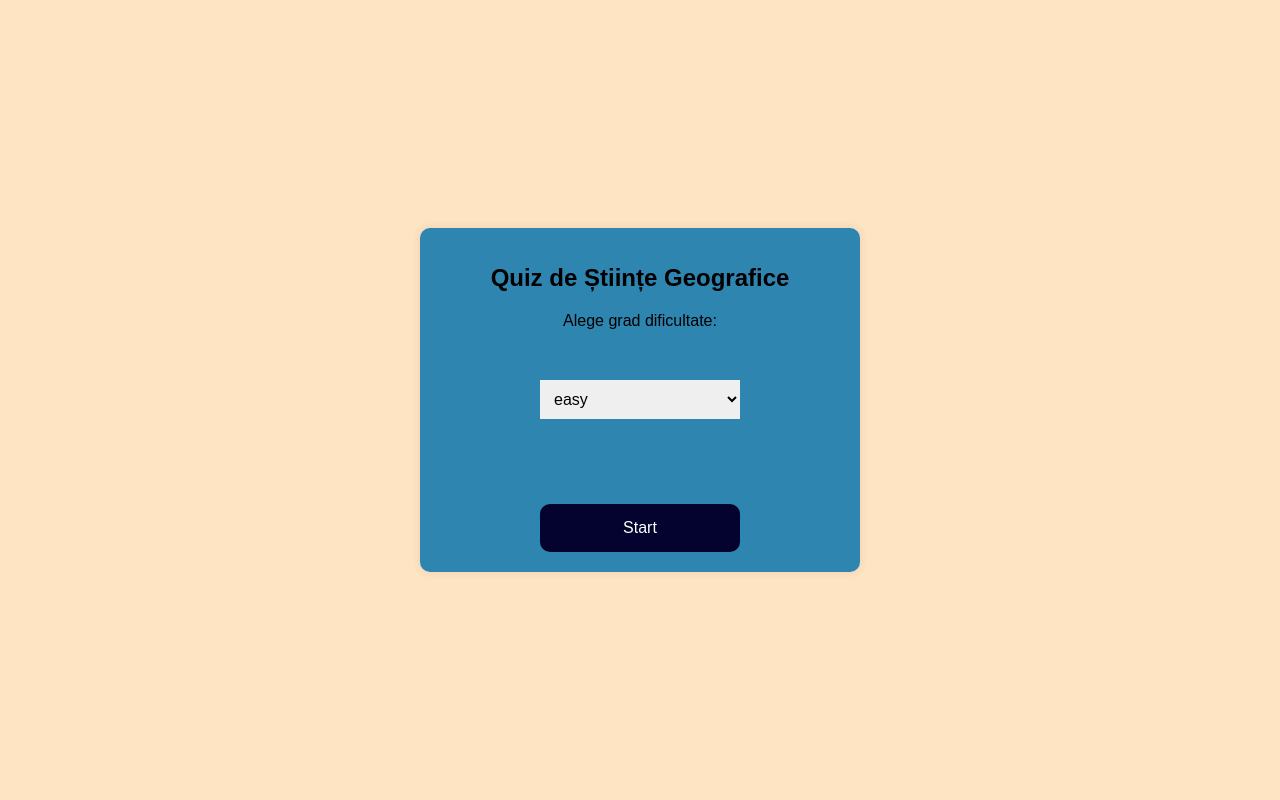
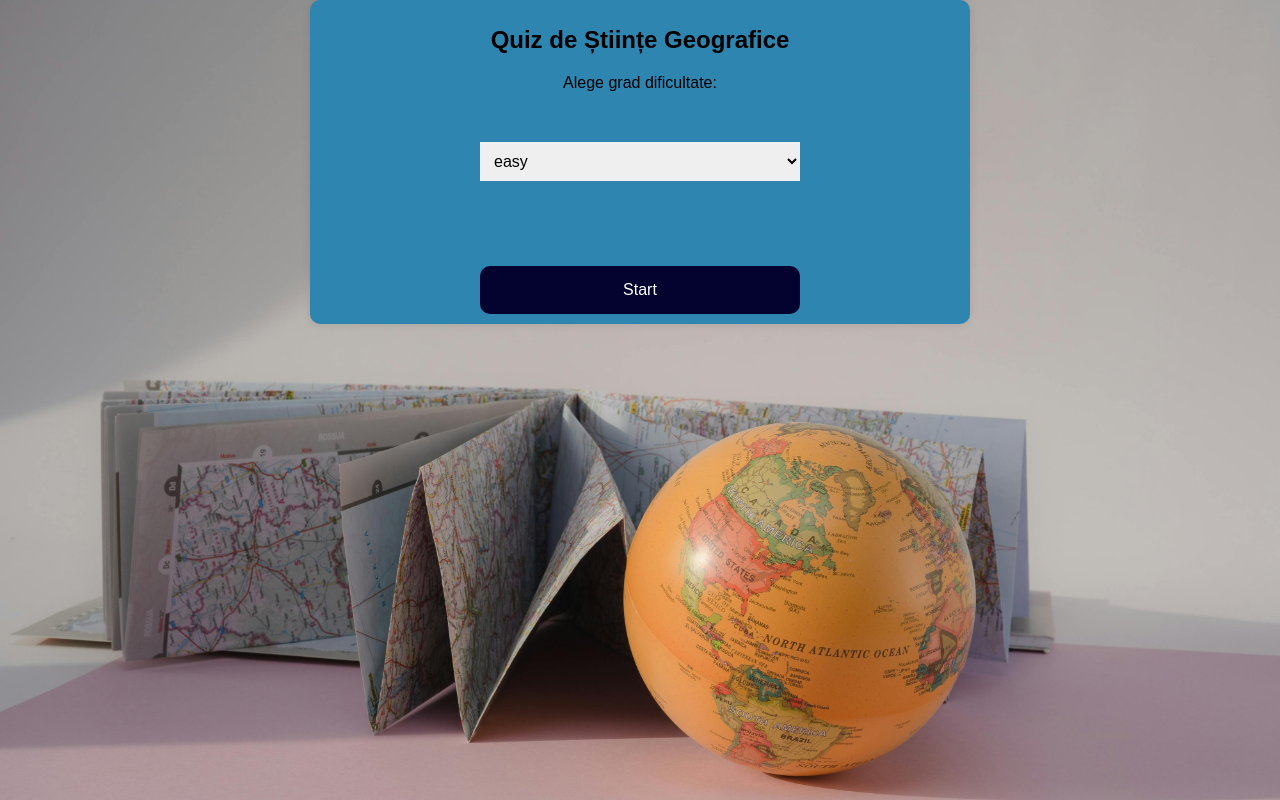
Before and after one commit to vitalielozan/Quiz-APP, a plain HTML site: page index.html in a window 1280 px wide. Drawn offline with Linux system fonts and the light colour scheme.

Commit message:
New commit

```diff
--- a/app.js
+++ b/app.js
@@ -95,16 +95,3 @@ function resetState() {
 }
 
 function selectAnswer() {}
-
-btnNext.addEventListener('click', nextQuestion);
-function nextQuestion() {}
-
-btnNextLevel.addEventListener('click', showLevelResult);
-function showLevelResult() {}
-
-function showResult() {}
-
-btnRestart.addEventListener('click', restartQuiz);
-function restartQuiz() {}
-
-function endLevel() {}
--- a/css/style.css
+++ b/css/style.css
@@ -1,19 +1,22 @@
 body {
   font-family: Arial, sans-serif;
-  background-color: bisque;
+  background-image: url('../assets/world.jpeg');
+  background-repeat: no-repeat;
+  background-size: cover;
+  background-position: center;
   display: flex;
   justify-content: center;
-  align-items: center;
+  align-items: start;
   height: 100vh;
   margin: 0;
 }
 
 .page-container {
   background: rgb(46, 133, 176);
-  padding: 20px;
+  padding: 10px;
   border-radius: 10px;
   box-shadow: 0 0 10px rgba(0, 0, 0, 0.1);
-  width: 400px;
+  width: 50%;
   text-align: center;
 }
 
--- a/questions.json
+++ b/questions.json
@@ -60,11 +60,11 @@
                 {
                     "id": 16,
                     "question": "What is the highest mountain in Europe?",
-                    "explanation": "Mont Blanc is the highest mountain in Europe, with an elevation of 4,808 meters above sea level.",
+                    "explanation": "Elbrus is the highest mountain in Europe, with an elevation of 4,808 meters above sea level.",
                     "answers": [
-                        {"text": "Mont Blanc", "correct": true},
+                        {"text": "Mont Blanc", "correct": false},
                         {"text": "Matterhorn", "correct": false},
-                        {"text": "Elbrus", "correct": false},
+                        {"text": "Elbrus", "correct": true},
                         {"text": "Triglav", "correct": false}
                     ]
                 },
```
Also changed, not shown: assets/world.jpeg (added).
